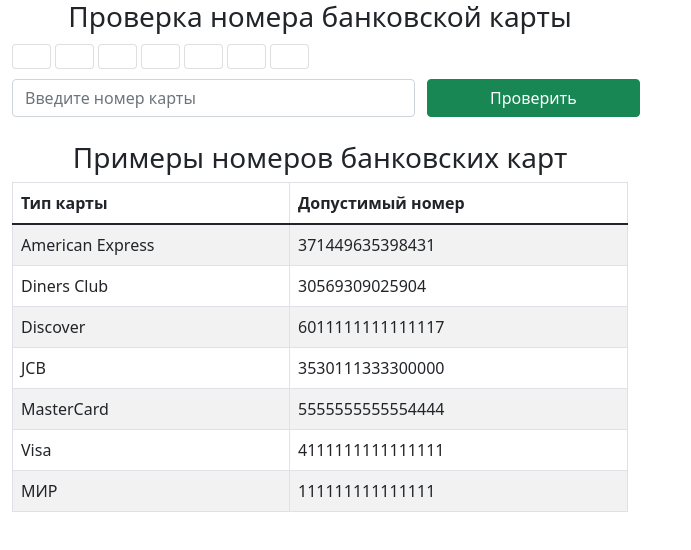
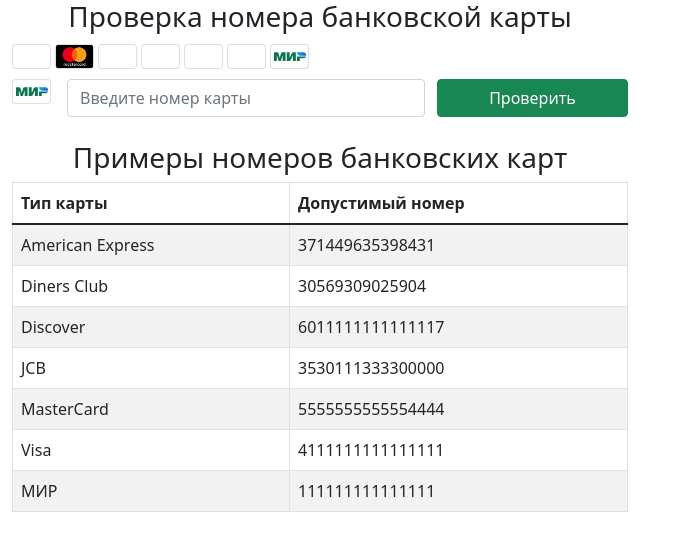
Before and after one commit to Malins062/ahjs_card_widget, a website built with webpack: page src/index.html in a window 1280 px wide. Shown: the whole page, without its empty margins (0-691 px from the left). Built offline with nearby package versions, Linux system fonts and the light colour scheme.

Commit message:
HTML edit

```diff
--- a/src/css/custom.css
+++ b/src/css/custom.css
@@ -43,17 +43,16 @@
 .card .jcb {
     background-image: url('../img/card-jcb.gif');
 }
-.card .master {
-    background-image: url('../img/card-mastercard.gif');
-}
-.card .discover {
-    background-image: url('../img/card-discover.gif');
-}
 .card .diners_club {
     background-image: url('../img/card-diners.gif');
 }
 */
 
-.card .mir {
+
+.card.master {
+    background-image: url('../img/card-mastercard.png');
+}
+
+.card.mir {
     background-image: url('../img/card-mir.svg');
 }
--- a/src/index.html
+++ b/src/index.html
@@ -24,8 +24,10 @@
                     <li><span class="card discover" title="Discover"></span></li>
                     <li><span class="card jcb" title="JCB"></span></li>
                     <li><span class="card diners_club" title="Diners Club"></span></li>
-                    <li><span class="card mir" title="МИР"></span></li>
+                    <li><div class="card mir" title="МИР"></div></li>
                 </ul>
+
+                <div class="card mir" title="МИР"></div>
 
                 <form id="form" class="form-inline row" novalidate="novalidate">
                 <!-- <form id="form" class="form-inline" novalidate="novalidate"> -->
```
Also changed, not shown: src/img/Payment-card_25388.png (added), src/img/card-mastercard.png (added).
